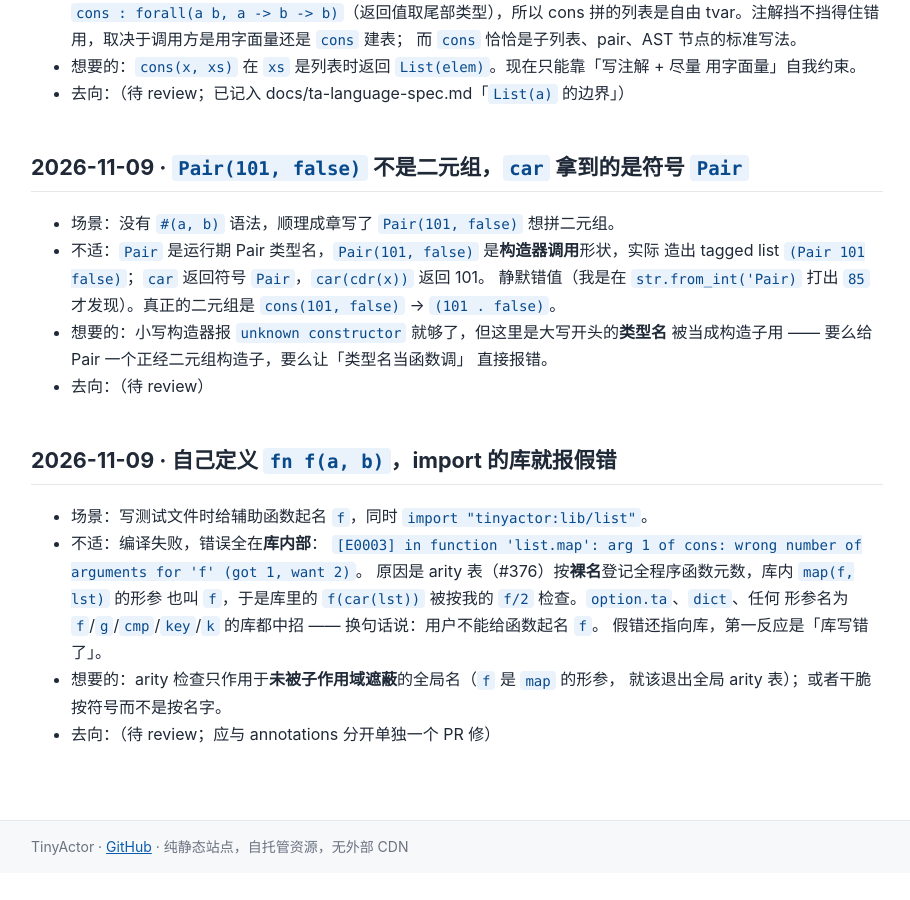
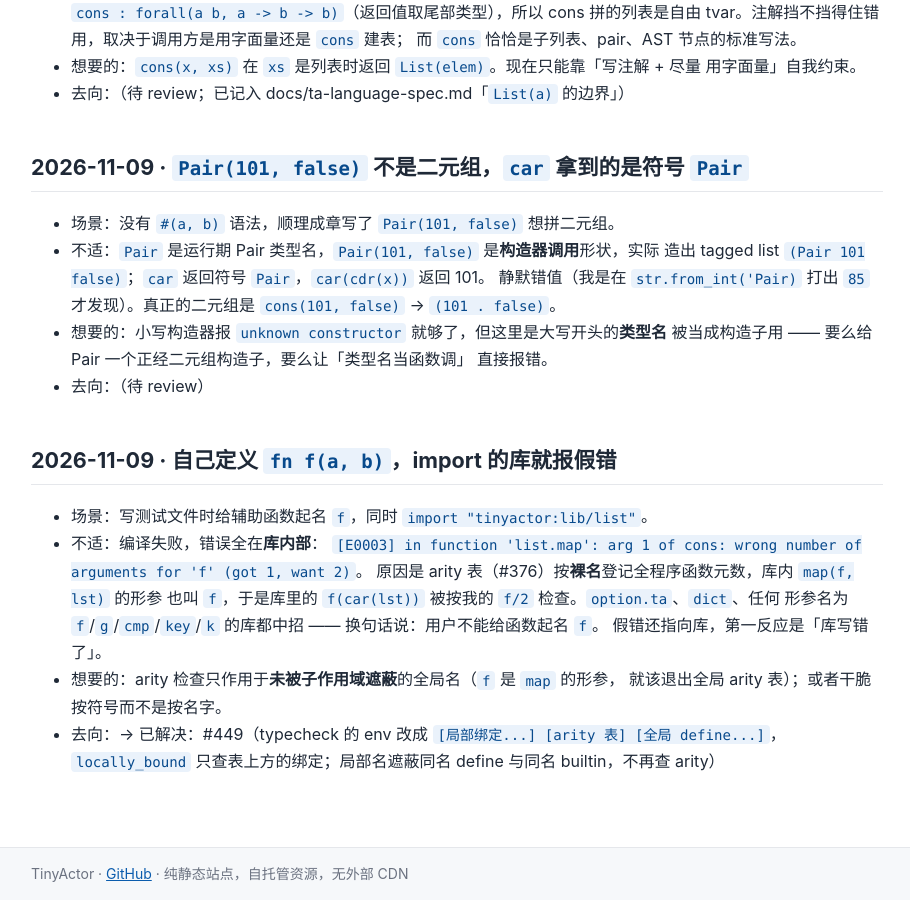
Before and after one commit to tiancaiamao/tinyactor, a Jekyll site: the page built from docs/ux-log.md, in a window 1280 px wide and 900 px high, scrolled down 3019 px. Shown: the whole window, without its empty margins (183-1093 px from the left). Built offline with Jekyll 4.4.1, drawn with Linux system fonts in a browser that asks for light colours; our own code applies the rules of GitHub Pages for plain Markdown files; before the commit the page ends 3892 px from its top, so only the background shows below that.

Commit message:
docs(ux-log): arity 遮蔽条目追加 → 已解决：#449
按 AGENTS.md「条目不删除历史，被采纳后追加去向」维护 #448 那批记录。只改这一行。

```diff
--- a/docs/ux-log.md
+++ b/docs/ux-log.md
@@ -139,4 +139,5 @@ fn main() { print(f("a")) }
   假错还指向库，第一反应是「库写错了」。
 - 想要的：arity 检查只作用于**未被子作用域遮蔽**的全局名（`f` 是 `map` 的形参，
   就该退出全局 arity 表）；或者干脆按符号而不是按名字。
-- 去向：（待 review；应与 annotations 分开单独一个 PR 修）
+- 去向：→ 已解决：#449（typecheck 的 env 改成 `[局部绑定...] [arity 表] [全局 define...]`，
+  `locally_bound` 只查表上方的绑定；局部名遮蔽同名 define 与同名 builtin，不再查 arity）
```
